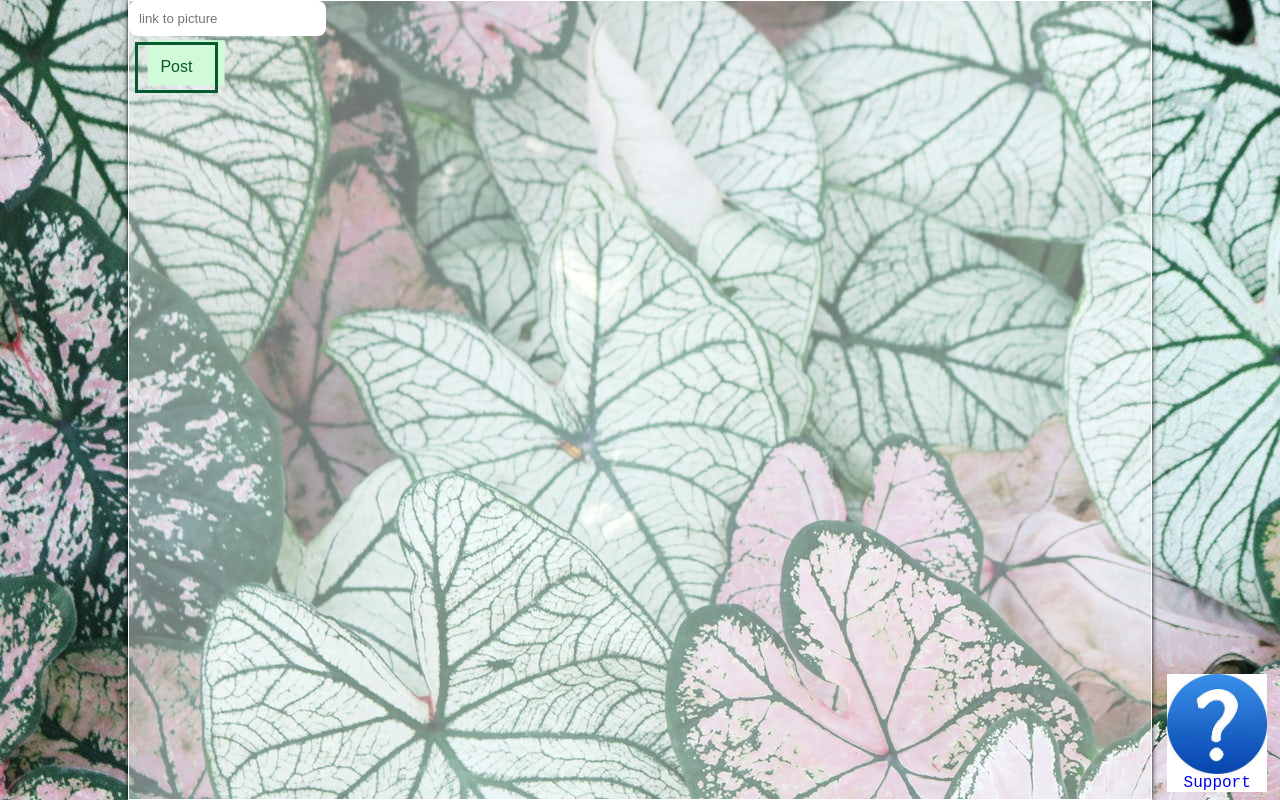
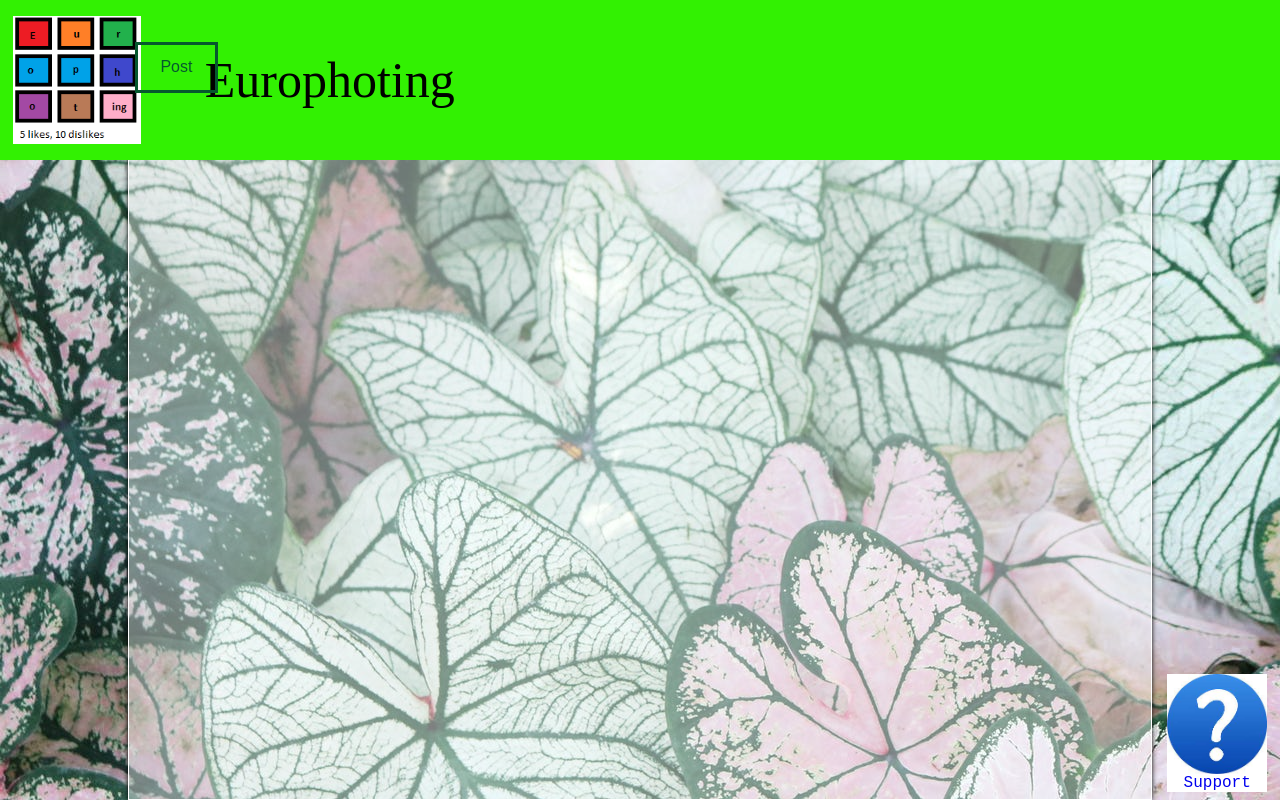
Before and after one commit to RomaniukDenis/Cheburashki, a plain HTML site: page frontend/index.html in a window 1280 px wide. Drawn offline with Linux system fonts and the light colour scheme.

Commit message:
Some updates in frontend

```diff
--- a/frontend/index.html
+++ b/frontend/index.html
@@ -9,6 +9,7 @@
     <title>Europhoting</title>
 </head>
 <body>
+    <div class="header"><img src="favicon.png" alt=""><p>Europhoting</p> </div>
     <div class="container">
     <input type="text" placeholder="link to picture">
     <section class="theta">
--- a/frontend/style.css
+++ b/frontend/style.css
@@ -97,3 +97,25 @@ input{
   width: 100px;
   height: auto;
 }
+.header{
+  width: 100%;
+  background-color: rgb(50, 241, 2);
+  position: fixed;
+  top:0;
+  height: 20%;
+  display: flex;
+
+  align-items: center;
+}
+.header img{
+
+  height: 80%;
+  margin-left: 1%;
+  width: auto;
+}
+.header p{
+
+
+  margin-left: 5%;
+  font-size: 50px;
+}
```
